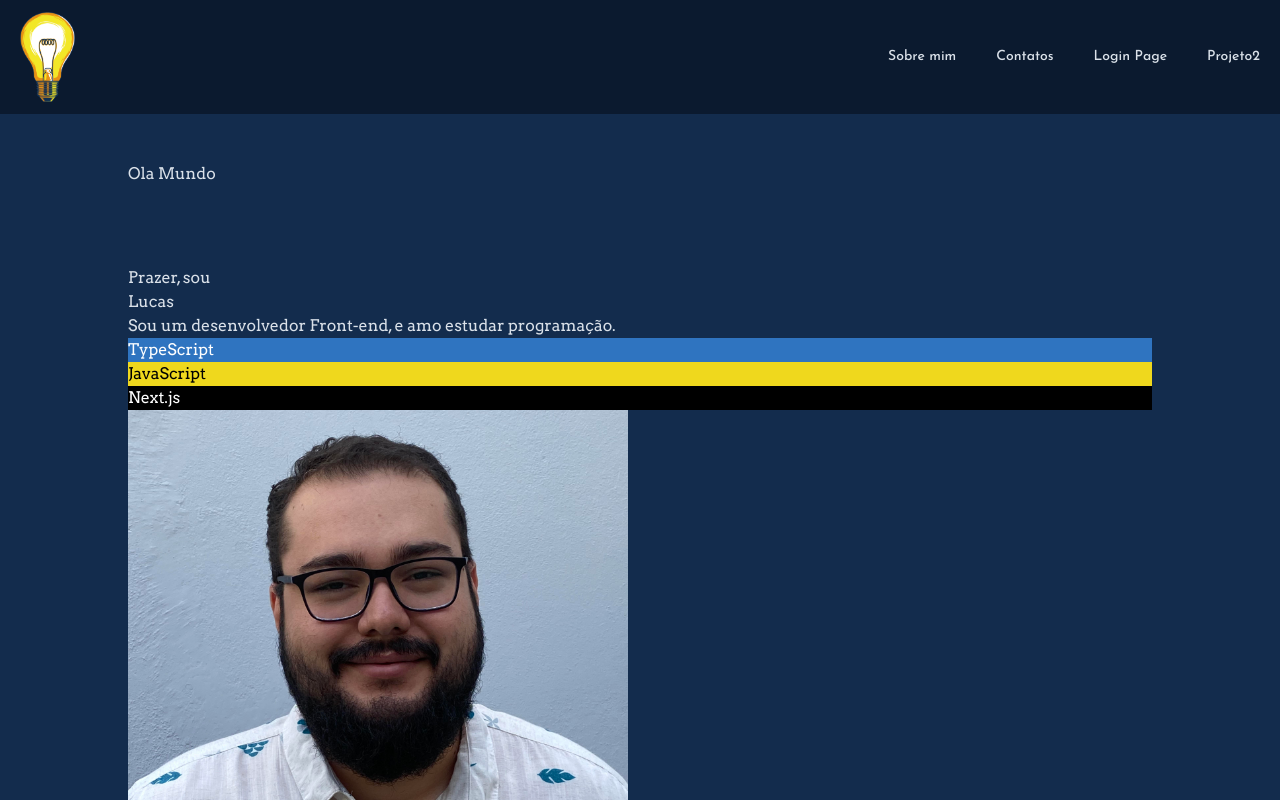
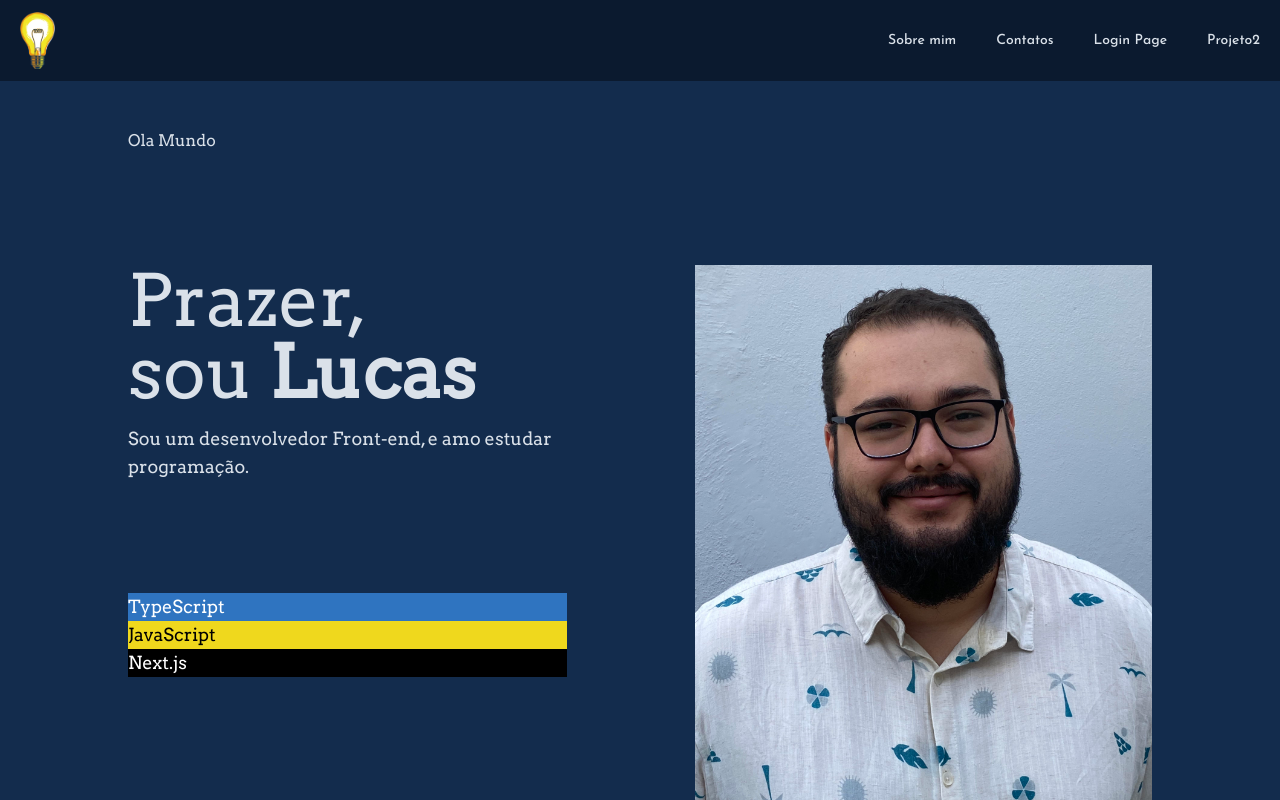
Before and after one commit to LucasMedeirosLuz/curriculo-Public, a Next.js app: page / in a window 1280 px wide. Shown: the top 800 px of the page. Built offline with nearby package versions, Linux system fonts and the light colour scheme.

Commit message:
styleAboutMe

```diff
--- a/src/components/commons/header.tsx
+++ b/src/components/commons/header.tsx
@@ -13,7 +13,7 @@
       bg-l-blue-5 text-sm flex py-3 px-5 justify-between items-center sticky top-0 z-20`
     }>
       <Link href="/">
-        <Image src="/lampada.png" alt="icon uma lampada" width={'55'} height={'55'}/>
+        <Image src="/lampada.png" alt="icon uma lampada" width={'35'} height={'35'}/>
       </Link>
       <nav className="hidden md:flex items-center gap-10 text-md">
         <Link href="/">Sobre mim</Link>
--- a/src/components/home/AboutMe.tsx
+++ b/src/components/home/AboutMe.tsx
@@ -1,15 +1,28 @@
 import Image from "next/image";
+import { Josefin_Sans } from 'next/font/google'
+
+const josefin_sans = Josefin_Sans({
+  subsets: ['latin'],
+  weight: '500',
+});
 
 const AboutMe = () => {
   return (
     <>
-    <main>
-      <div>
-        <h1>Prazer, sou &nbsp;</h1>
-        <span>Lucas</span>
-        <h2>
+    <main className="flex flex-wrap-reverse justify-center item-center gap-10
+      md:gap-32 py-8 text-lg xl:text-left xl:flex-nowrap xl:justify-between"
+    >
+      <div className="text-l-blue-1 flex flex-col item-center xl:item-start gap-4 w-full xl:w-120">
+        <h1 className="text-3xl sm:text-7xl xl:leading-[5rme]"
+        >Prazer, sou&nbsp;
+        <span className="font-bold"
+        >Lucas</span>
+        </h1>
+        <div className="mb-12">
+        <h2 className={`${josefin_sans} mb-12`}>
           Sou um desenvolvedor Front-end, e amo estudar programação.
         </h2>
+        </div>
       <ul>
         <li style={{ backgroundColor: '#2F74C0', color: '#FFFFFF' }}>TypeScript</li>
         <li style={{ backgroundColor: '#EFD81D', color: '#000000' }}>JavaScript</li>
--- a/tailwind.config.js
+++ b/tailwind.config.js
@@ -19,6 +19,13 @@
         'l-blue-4': '#12233F',
         'l-blue-5': '#0B1A2F',
       },
+      width: {
+        120: '30rem',
+        125: '31.25rem',
+      },
+      height: {
+        125: '31.25rem',
+      },
     },
   },
   plugins: [],
```
